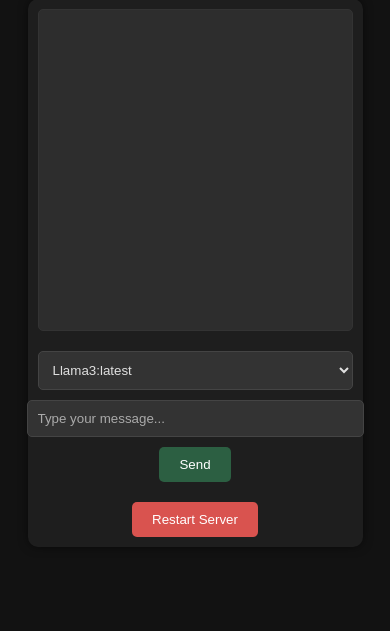
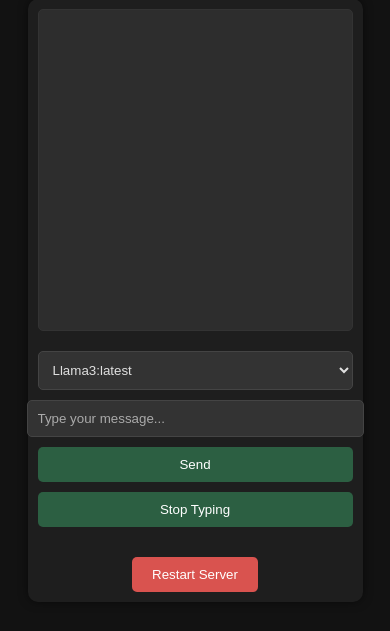
Before and after one commit to noatuh/ollamawebui, a Flask app: page / in a window 390 px wide. Shown: the part 101-732 px from the top of the page. Run offline with Flask 3, Linux system fonts and the light colour scheme.

Commit message:
added stop typing button

```diff
--- a/templates/index.html
+++ b/templates/index.html
@@ -1,7 +1,7 @@
 <!DOCTYPE html>
 <html lang="en">
 <head>
-  <meta charset="UTF" />
+  <meta charset="UTF-8" />
   <meta name="viewport" content="width=device-width, initial-scale=1.0" />
   <title>Ollama Web GUI</title>
 
@@ -66,7 +66,8 @@
     #user-input::placeholder {
       color: #aaa;
     }
-    #send-btn {
+    #send-btn,
+    #stop-btn {
       padding: 10px 20px;
       cursor: pointer;
       background: #2c5f42;
@@ -74,8 +75,10 @@
       border: none;
       border-radius: 5px;
       transition: background 0.3s;
+      margin-left: 10px;
     }
-    #send-btn:hover {
+    #send-btn:hover,
+    #stop-btn:hover {
       background: #36734e;
     }
     #restart-btn {
@@ -111,6 +114,12 @@
         margin-right: 0;
         margin-bottom: 10px;
       }
+      #send-btn,
+      #stop-btn {
+        margin-left: 0;
+        margin-bottom: 10px;
+        width: 100%;
+      }
     }
   </style>
 </head>
@@ -133,12 +142,14 @@
       </select>
       <input type="text" id="user-input" placeholder="Type your message..." />
       <button id="send-btn">Send</button>
+      <button id="stop-btn">Stop Typing</button>
     </div>
     <button id="restart-btn">Restart Server</button>
   </div>
 
   <script>
     let wakeLock = null;
+    let typingCanceled = false;
 
     async function requestWakeLock() {
       try {
@@ -162,6 +173,9 @@
     }
 
     document.getElementById('send-btn').addEventListener('click', sendMessage);
+    document.getElementById('stop-btn').addEventListener('click', () => {
+      typingCanceled = true;
+    });
     document.getElementById('user-input').addEventListener('keypress', function (event) {
       if (event.key === 'Enter') sendMessage();
     });
@@ -177,6 +191,7 @@
 
       chatBox.innerHTML += `<p><strong>You:</strong> ${message}</p>`;
       inputField.value = '';
+      typingCanceled = false;
 
       const modelDisplayName = modelSelect.options[modelSelect.selectedIndex].text;
 
@@ -225,32 +240,48 @@
       tempDiv.innerHTML = htmlString;
       const nodes = Array.from(tempDiv.childNodes);
 
-      let nodeIndex = 0;
-      let charIndex = 0;
-
       function scrollToBottom() {
         scrollAnchor.scrollIntoView({ behavior: 'smooth' });
       }
 
+      let nodeIndex = 0;
+
       function typeNext() {
-        if (nodeIndex >= nodes.length) {
-          releaseWakeLock(); // done typing
+        if (typingCanceled || nodeIndex >= nodes.length) {
+          // If stopped, just dump the rest of the response
+          container.innerHTML = htmlString;
+          scrollToBottom();
+          releaseWakeLock();
           return;
         }
 
         const currentNode = nodes[nodeIndex];
 
         if (currentNode.nodeType === Node.TEXT_NODE) {
-          if (charIndex < currentNode.textContent.length) {
-            container.innerHTML += currentNode.textContent.charAt(charIndex);
-            charIndex++;
-            scrollToBottom();
-            setTimeout(typeNext, 10);
-          } else {
-            charIndex = 0;
-            nodeIndex++;
-            typeNext();
+          const words = currentNode.textContent.split(/(\s+)/); // includes spaces
+          let wordIndex = 0;
+
+          function typeWord() {
+            if (typingCanceled) {
+              container.innerHTML = htmlString;
+              scrollToBottom();
+              releaseWakeLock();
+              return;
+            }
+
+            if (wordIndex < words.length) {
+              container.innerHTML += words[wordIndex];
+              wordIndex++;
+              navigator.vibrate?.(15); // vibrate per word
+              scrollToBottom();
+              setTimeout(typeWord, 100);
+            } else {
+              nodeIndex++;
+              typeNext();
+            }
           }
+
+          typeWord();
         } else if (currentNode.nodeType === Node.ELEMENT_NODE) {
           const newElement = document.createElement(currentNode.nodeName);
           for (let attr of currentNode.attributes) {
@@ -259,15 +290,23 @@
 
           container.appendChild(newElement);
 
-          const innerText = currentNode.textContent;
+          const words = currentNode.textContent.split(/(\s+)/);
           let i = 0;
 
           function typeInElement() {
-            if (i < innerText.length) {
-              newElement.innerHTML += innerText.charAt(i);
+            if (typingCanceled) {
+              container.innerHTML = htmlString;
+              scrollToBottom();
+              releaseWakeLock();
+              return;
+            }
+
+            if (i < words.length) {
+              newElement.innerHTML += words[i];
               i++;
+              navigator.vibrate?.(15);
               scrollToBottom();
-              setTimeout(typeInElement, 10);
+              setTimeout(typeInElement, 100);
             } else {
               nodeIndex++;
               typeNext();
```
